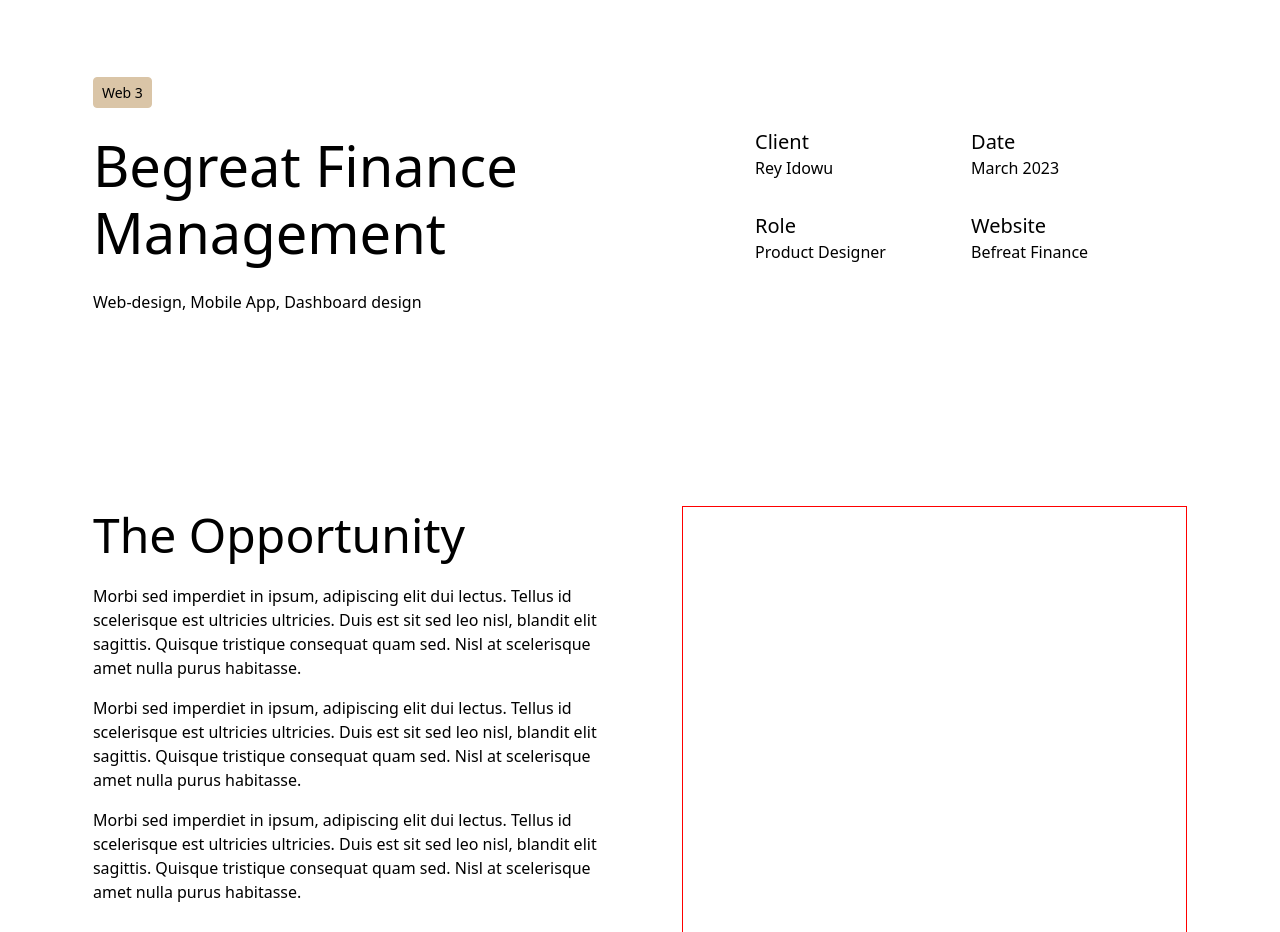
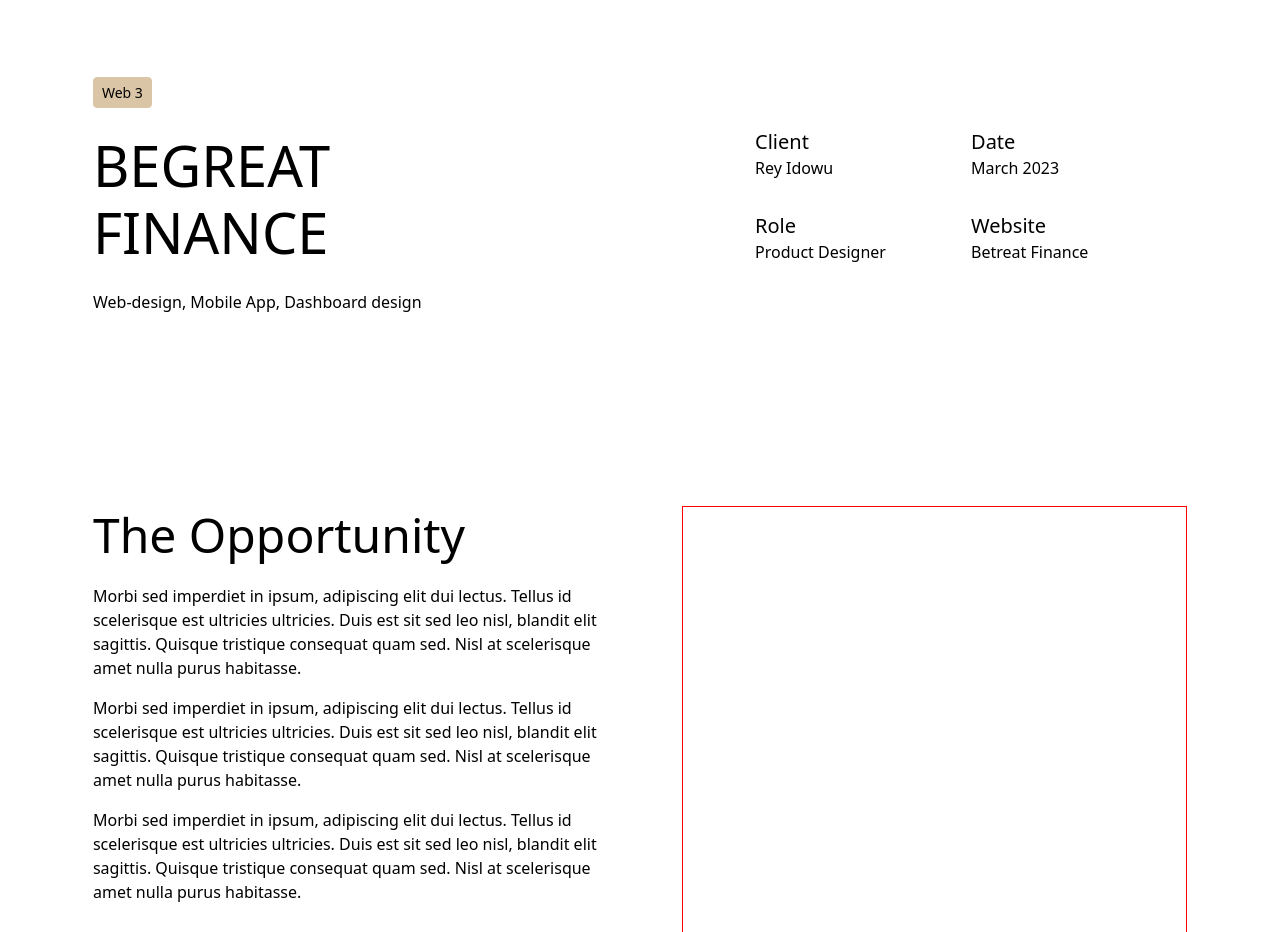
Before and after one commit to Christopher6609/KunlePortfolio, a Next.js app: page /project/1 in a window 1280 px wide. Shown: the part 800-1732 px from the top of the page. Built offline with nearby package versions, Linux system fonts and the light colour scheme.

Commit message:
routing params

```diff
--- a/src/app/components/Works/Projects.tsx
+++ b/src/app/components/Works/Projects.tsx
@@ -9,7 +9,11 @@
     projectName: string,
     description: string,
     link: string,
-    category?: string
+    category?: string,
+    client: string,
+    date: string,
+    role: string,
+    website: string,
 }
 
 
@@ -64,14 +68,18 @@
 }
 export default Projects;
 
-const projects: projectProps[] = [
+export const projects: projectProps[] = [
     {
         id: 1,
         img: "/img/work1.png",
         projectName: "begreat finance",
         description: "Web design, Mobile App, Dashboard Design",
         link: "#",
-        category: "web"
+        category: "web",
+        client: "Rey Idowu",
+        date: "March 2023",
+        role: "Product Designer",
+        website: "Betreat Finance"
 
     },
     {
@@ -80,7 +88,11 @@
         projectName: " Everyone's Active App Design",
         description: "The country's number one activity destination",
         link: "#",
-        category: "web"
+        category: "web",
+        client: "Oladosu Kunle",
+        date: "March 2024",
+        role: "Product Designer",
+        website: "Everyone Active"
     },
     {
         id: 3,
@@ -88,7 +100,11 @@
         projectName: "Nonkpay Ai Banking Experience",
         description: " A New AI customisable banking experience",
         link: "#",
-        category: "web"
+        category: "web",
+        client: "Bash Alli",
+        date: "April 2023",
+        role: "Product Designer",
+        website: "Nonkpay AI"
     },
     {
         id: 4,
@@ -96,7 +112,11 @@
         projectName: "Locale travelling App Design",
         description: "A complex travelling app designed for everyone",
         link: "#",
-        category: "web"
+        category: "web",
+        client: "Mike Tyson",
+        date: "May 2023",
+        role: "Product Designer",
+        website: "Locale Travel"
     },
     {
         id: 5,
@@ -104,7 +124,11 @@
         projectName: "Locale travelling App Design",
         description: "A complex travelling app designed for everyone",
         link: "#",
-        category: "mobile"
+        category: "mobile",
+        client: "Dj Chicken",
+        date: "December 2021",
+        role: "Product Designer",
+        website: "Locale Travel"
     },
     {
         id: 6,
@@ -112,7 +136,11 @@
         projectName: "Locale travelling App Design",
         description: "A complex travelling app designed for everyone",
         link: "#",
-        category: "mobile"
+        category: "mobile",
+        client: "Chris Morgan",
+        date: "January 2024",
+        role: "Product Designer",
+        website: "Locale Travel"
     },
 
 ]
--- a/src/app/project/[id]/page.tsx
+++ b/src/app/project/[id]/page.tsx
@@ -1,14 +1,30 @@
+"use client"
+
 import Feedback from '@/app/components/Feedback/Feedback'
 import React from 'react'
+import { useParams } from 'next/navigation'
+import { projects } from '@/app/components/Works/Projects';
+
+
 
 const page = () => {
+
+    const { id } = useParams();
+    const project = projects.find((project) => project.id === Number(id))
+
+    if (!project) {
+        return <div>Project not found</div>
+    }
+
+    const { projectName, client, date, role, website } = project
+
     return (
         <div className="mt-[6rem]">
             <div className="h-[43.8125rem]"></div>
             <div className='md:flex py-[5rem] items-center justify-between'>
                 <div className='space-y-[1.5rem] md:w-[28rem] '>
                     <button className={`border text-[0.875rem] border-[#DAC5A7] py-[0.25rem] px-[0.5rem] bg-[#DAC5A7] rounded text-[#000] hover:text-[#000] hidden md:block`}>Web 3</button>
-                    <h1 className='md:text-[3.5rem] text-[2.5rem] md:text-start text-center md:leading-[4.2rem] leading-[3rem] font-[500]'>Begreat Finance Management</h1>
+                    <h1 className='md:text-[3.5rem] text-[2.5rem] md:text-start text-center md:leading-[4.2rem] leading-[3rem] font-[500] uppercase'>{projectName}</h1>
                     <p className='text-[1rem] leading-[1.5rem] font-[200] hidden md:block'>Web-design, Mobile App, Dashboard design</p>
                     <div className=' md:hidden space-y-[1.5rem] pb-[2rem]'>
                         <p className='text-[1rem] leading-[1.5rem]'>Lorem ipsum dolor sit amet, consectetur adipiscing elit. Suspendisse varius enim in eros elementum tristique. </p>
@@ -24,21 +40,21 @@
                     <div className='flex justify-between'>
                         <div className='w-[13.5rem]'>
                             <h2 className='text-[1.25rem] leading-[1.75rem] font-[500]'>Client</h2>
-                            <p className='text-[1rem] leading-[1.5rem] font-[200] '>Rey Idowu</p>
+                            <p className='text-[1rem] leading-[1.5rem] font-[200] '>{client}</p>
                         </div>
                         <div className='w-[13.5rem]'>
                             <h2 className='text-[1.25rem] leading-[1.75rem] font-[500]'>Date</h2>
-                            <p className='text-[1rem] leading-[1.5rem] font-[200] '>March 2023</p>
+                            <p className='text-[1rem] leading-[1.5rem] font-[200] '>{date}</p>
                         </div>
                     </div>
                     <div className='flex justify-between'>
                         <div className='w-[13.5rem]'>
                             <h2 className='text-[1.25rem] leading-[1.75rem] font-[500]'>Role</h2>
-                            <p className='text-[1rem] leading-[1.5rem] font-[200] '>Product Designer</p>
+                            <p className='text-[1rem] leading-[1.5rem] font-[200] '>{role}</p>
                         </div>
                         <div className='w-[13.5rem]'>
                             <h2 className='text-[1.25rem] leading-[1.75rem] font-[500]'>Website</h2>
-                            <p className='text-[1rem] leading-[1.5rem] font-[200] '><a href="#">Befreat Finance</a></p>
+                            <p className='text-[1rem] leading-[1.5rem] font-[200] '><a href="#">{website}</a></p>
                         </div>
                     </div>
                 </div>
```
